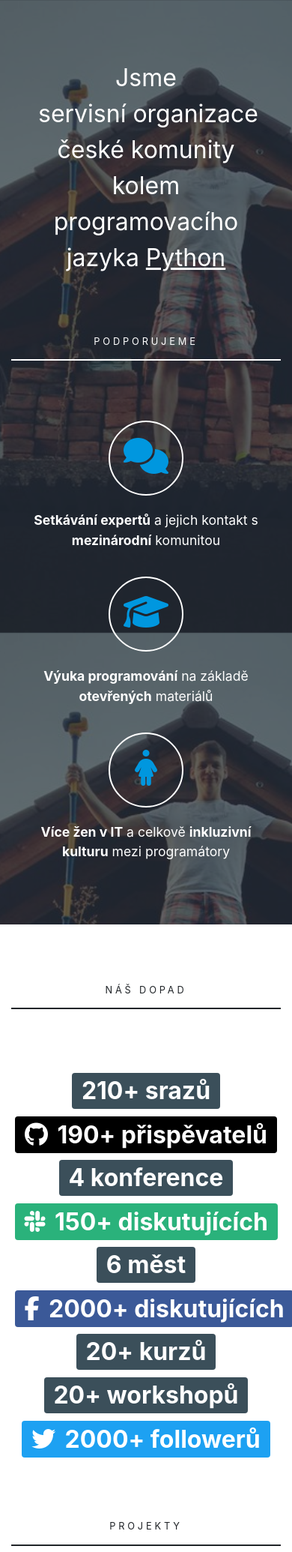
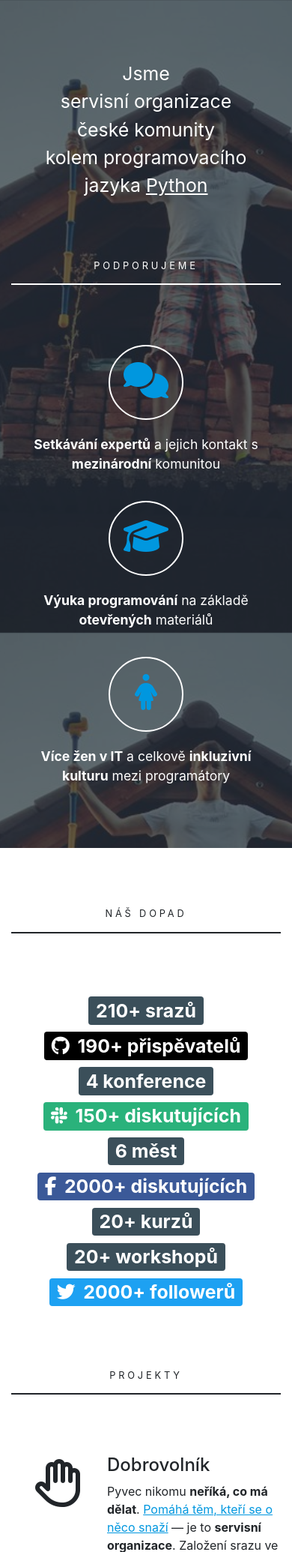
Before and after one commit to pyvec/pyvec.org, a Flask app: page /cs/ in a window 390 px wide. Shown: the part 67-2137 px from the top of the page at 75% size. Run offline with Flask 2, Linux system fonts and the light colour scheme; some libraries are stand-ins or nearby versions.

Commit message:
responsive code sizes

```diff
--- a/pyvecorg/static/main.css
+++ b/pyvecorg/static/main.css
@@ -104,7 +104,7 @@ h4 {
 
 .claim {
     text-align: center;
-    font-size: 2rem;
+    font-size: clamp(1.5rem, 1.2500rem + 1.2500vw, 2rem);
     padding: 5rem 10%;
     padding-bottom: 0;
 }
@@ -293,7 +293,7 @@ a.icon, a.icon:hover, a.icon:focus,
 }
 
 .number {
-    font-size: 2rem;
+    font-size: clamp(1.5rem, 1.2500rem + 1.2500vw, 2rem);
     margin: 0.3rem;
     color: #FFF;
     background-color: #3b4f5a;
```
